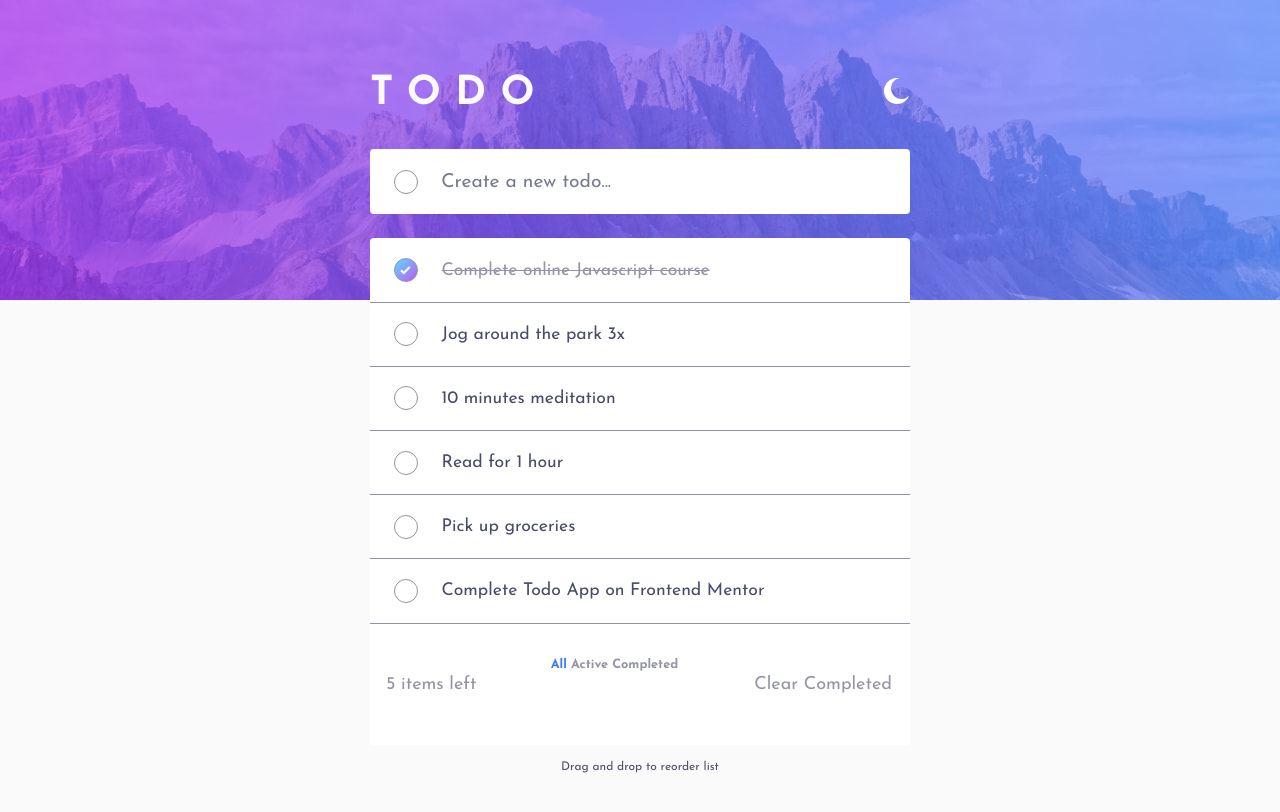
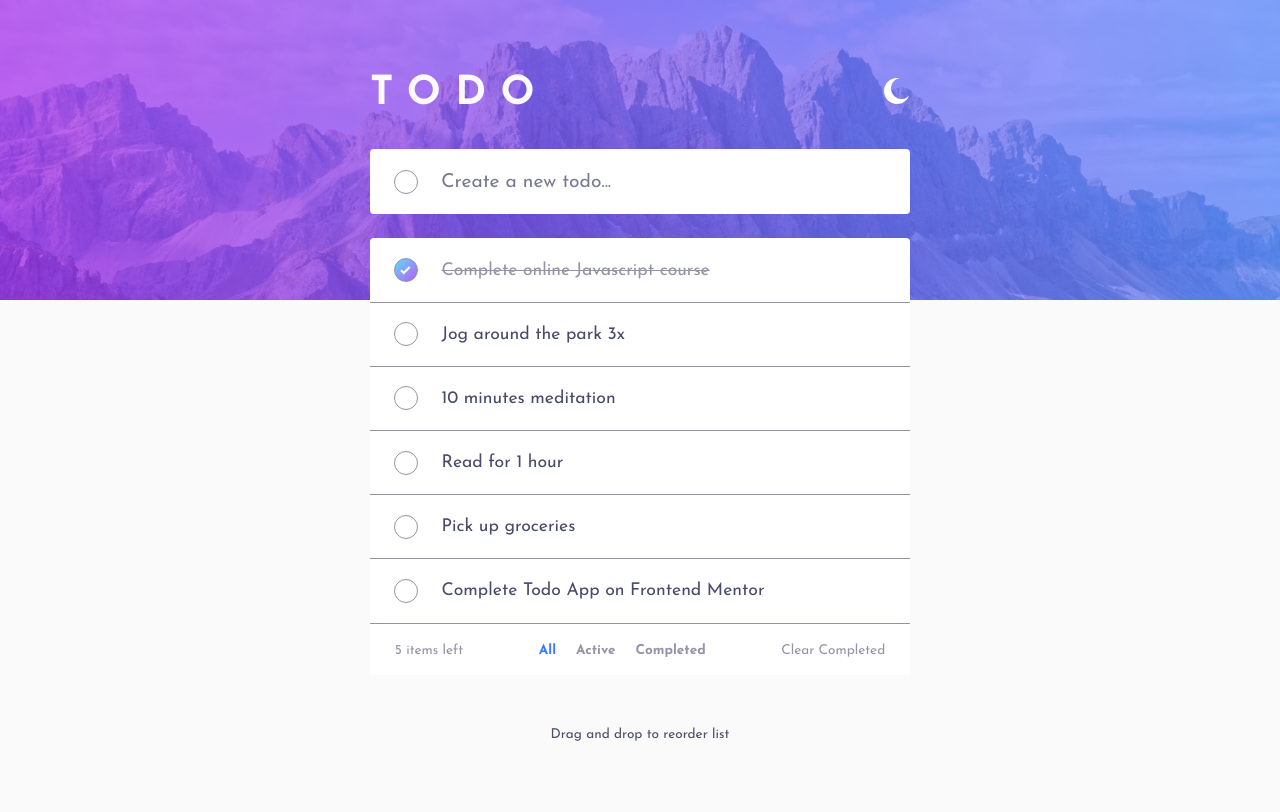
Before and after one commit to erelropeta/fem-todo-app-main, a React (Vite) app: page / in a window 1280 px wide. Shown: the top 812 px of the page. Built offline with nearby package versions, Linux system fonts and the light colour scheme.

Commit message:
style: make the text, padding, and margin responsive

```diff
--- a/src/components/todofilter.css
+++ b/src/components/todofilter.css
@@ -3,10 +3,18 @@
   justify-content: space-between;
   background-color: var(--clr-dt-surface);
   border-radius: var(--br-sm);
-  padding: 1rem 4.25rem;
+  padding: 1rem 4.94rem;
   margin-bottom: 2.5rem;
 }
 
 .theme--light .todo-filter {
   background-color: var(--clr-lt-surface);
 }
+
+@media only screen and (min-width: 768px) {
+  .todo-filter {
+    gap: 1rem;
+    padding: 0;
+    margin-bottom: 0;
+  }
+}
--- a/src/components/todofilterbtn.css
+++ b/src/components/todofilterbtn.css
@@ -1,7 +1,7 @@
 .todo-filter__btn {
   color: var(--clr-dt-text-muted);
   font-family: inherit;
-  font-size: 0.8rem;
+  font-size: 0.85rem;
   font-weight: 700;
   text-transform: capitalize;
   background-color: transparent;
@@ -15,3 +15,9 @@
 .todo-filter__btn.todo-filter__btn--active {
   color: var(--clr-bright-blue);
 }
+
+@media only screen and (min-width: 768px) {
+  .todo-filter__btn {
+    font-size: inherit;
+  }
+}
--- a/src/components/todoitem.css
+++ b/src/components/todoitem.css
@@ -48,7 +48,7 @@
   display: flex;
   align-items: center;
   gap: 0.77rem;
-  font-size: 0.7rem;
+  font-size: 0.725rem;
   cursor: pointer;
 }
 
@@ -77,15 +77,16 @@
 
 @media only screen and (min-width: 768px) {
   .todo__item {
-    padding: 1.225rem 1.47rem;
+    padding: clamp(1rem, 0.921rem + 0.38vw, 1.225rem)
+      clamp(1.25rem, 1.173rem + 0.372vw, 1.47rem);
   }
 
   .todo__checkbox--visible {
-    width: 1.5rem;
+    width: clamp(1.25rem, 1.162rem + 0.423vw, 1.5rem);
   }
 
   .todo__label {
-    gap: 1.5rem;
-    font-size: 1.1rem;
+    gap: clamp(0.77rem, 0.513rem + 1.234vw, 1.5rem);
+    font-size: clamp(0.725rem, 0.593rem + 0.634vw, 1.1rem);
   }
 }
--- a/src/components/todolist.css
+++ b/src/components/todolist.css
@@ -13,7 +13,9 @@
   align-items: center;
   justify-content: space-between;
   color: var(--clr-dt-text-muted);
-  padding: 1rem;
+  font-size: 0.725rem;
+  padding-block: 1.15rem 1.225rem;
+  padding-inline: 1.25rem;
 }
 
 .summary__clear-btn {
@@ -22,6 +24,7 @@
   font-size: inherit;
   background-color: transparent;
   border-color: transparent;
+  border: 0;
 }
 
 .theme--light .c-todo__list {
@@ -31,3 +34,15 @@
 .theme--light .c-summary {
   color: var(--clr-lt-text-muted);
 }
+
+@media only screen and (min-width: 768px) {
+  .c-todo__list {
+    margin-bottom: clamp(1rem, 0.19rem + 3.887vw, 3.3rem);
+  }
+
+  .c-summary {
+    font-size: clamp(0.725rem, 0.681rem + 0.211vw, 0.85rem);
+    padding-block: 1.15rem 1rem;
+    padding-inline: clamp(1.25rem, 1.144rem + 0.507vw, 1.55rem);
+  }
+}
--- a/src/index.css
+++ b/src/index.css
@@ -90,3 +90,9 @@ button {
     background-image: url('./assets/images/bg-desktop-light.jpg');
   }
 }
+
+@media only screen and (min-width: 768px) {
+  .note {
+    font-size: clamp(0.75rem, 0.715rem + 0.169vw, 0.85rem);
+  }
+}
```
